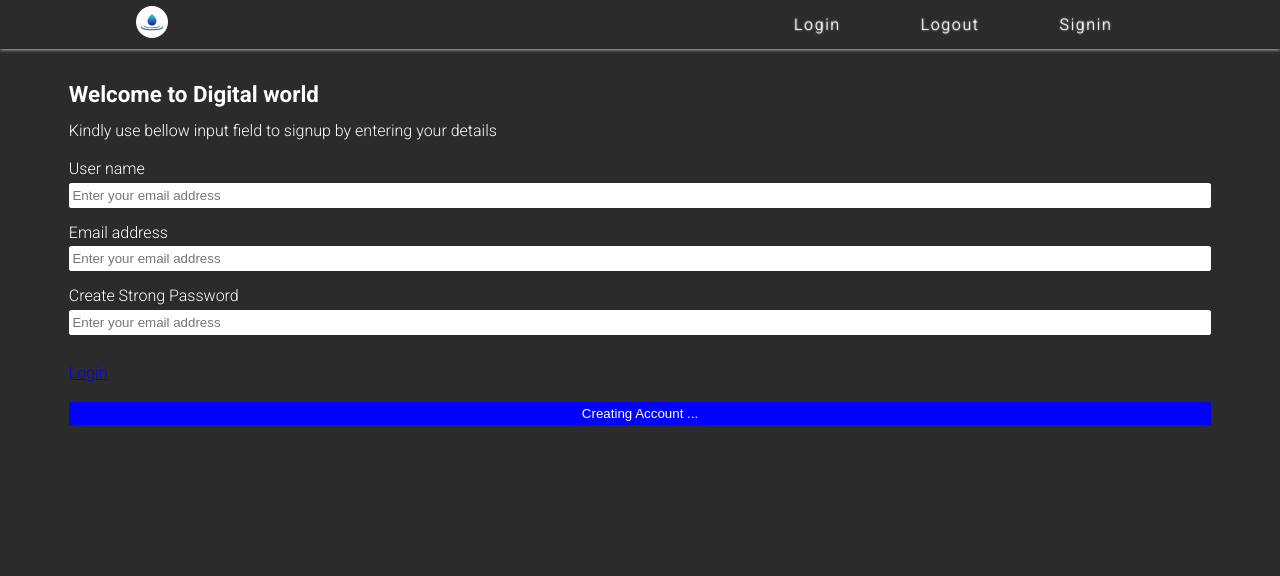
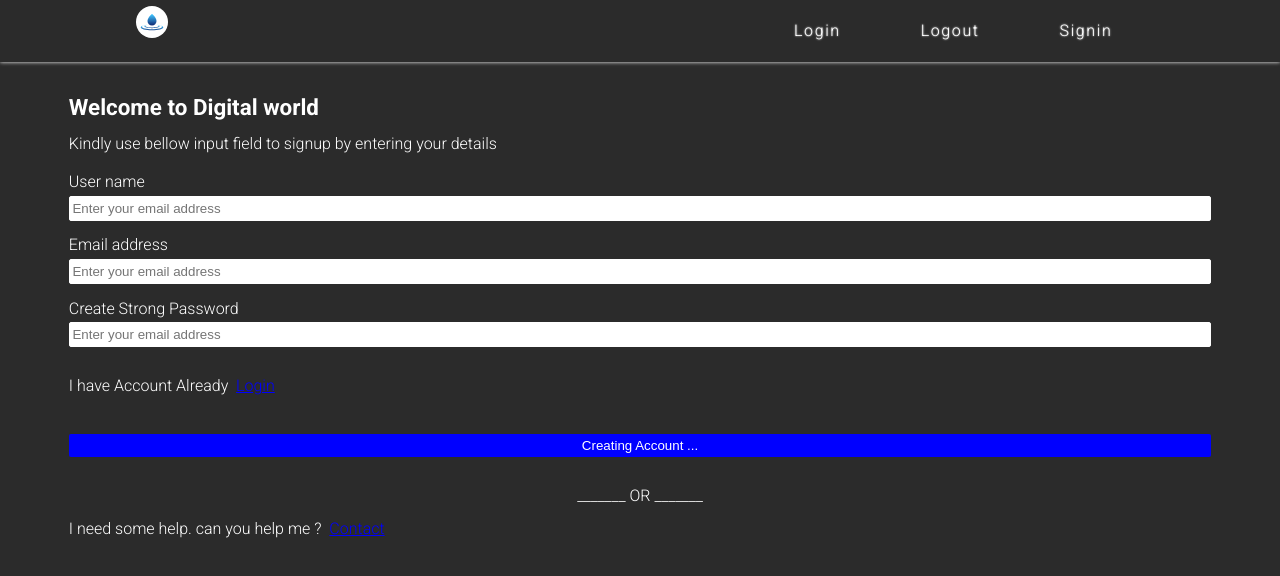
Before and after one commit to ibrah861/digitalRegency, a React (Vite) app: page /auth-signup in a window 1280 px wide. Shown: the top 576 px of the page. Built offline with nearby package versions, Linux system fonts and the light colour scheme.

Commit message:
update11

```diff
--- a/src/pages/authPage/Auth.Signup.jsx
+++ b/src/pages/authPage/Auth.Signup.jsx
@@ -46,9 +46,13 @@ const AuthSignup = () => {
             />
           </div>
 
-          <Link>
-            <p className="logMobile">Login</p>
-          </Link>
+          <p className="signin-p">
+            I have Account Already &nbsp;
+            <Link>
+              <span>Login</span>
+            </Link>
+            &nbsp;
+          </p>
 
           <div className="inputfield">
             <button onClick={handleSignup}>
@@ -58,6 +62,12 @@ const AuthSignup = () => {
         </form>
 
         {signin && <Loader />}
+
+        <p className="or-p">_______ OR _______ </p>
+
+        <p>
+          I need some help. can you help me ? &nbsp;<Link>Contact</Link>
+        </p>
       </div>
     </>
   );
--- a/src/style/auth.css
+++ b/src/style/auth.css
@@ -13,6 +13,15 @@
 .signup p {
   font-weight: 300;
   margin-top: 0.9em;
+}
+
+.signin-p {
+  margin-bottom: 2em;
+}
+
+.or-p {
+  text-align: center;
+
 }
 
 form {
@@ -35,7 +44,7 @@ form input:focus {
   outline: 1px solid blue;
 }
 
-form a {
+ a {
   color: blue;
   text-align: left;
   margin-bottom: 0.8em;
```
